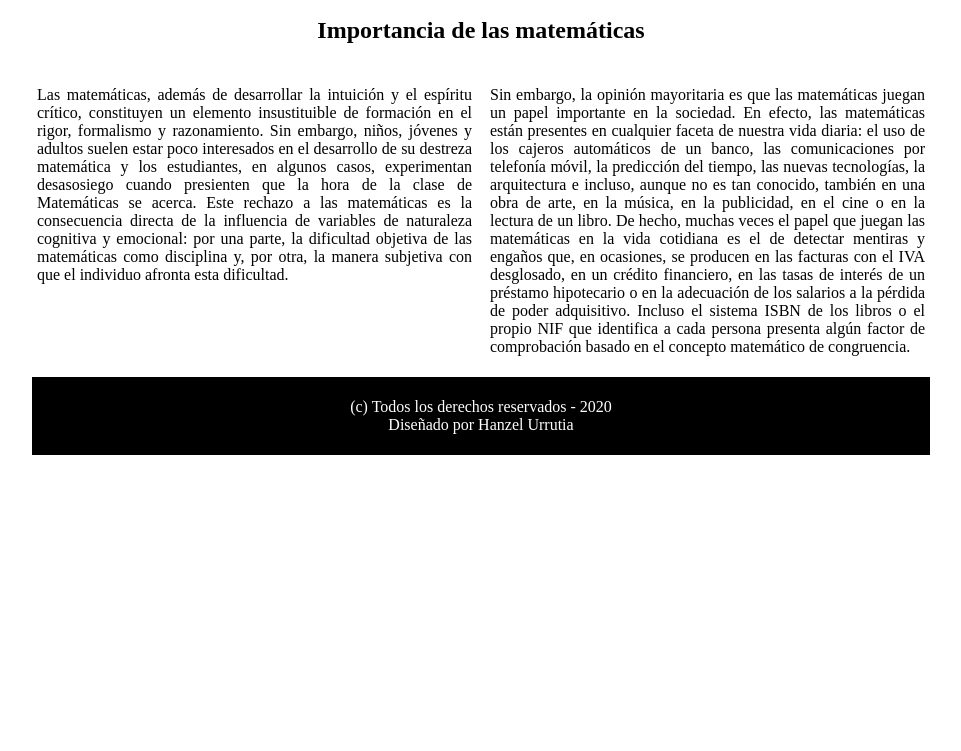
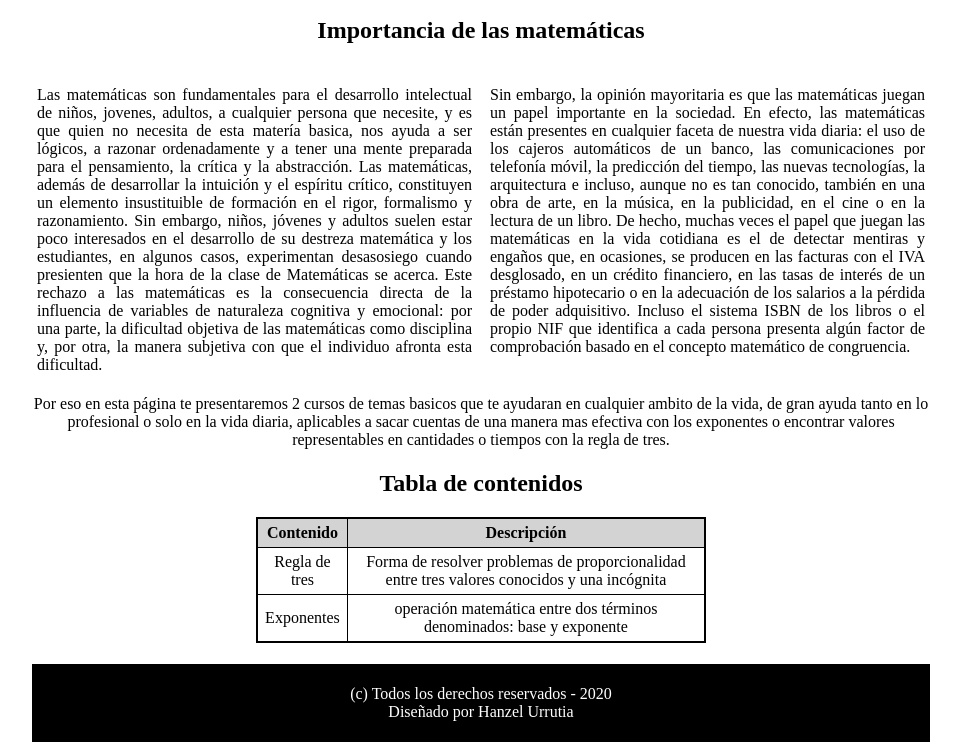
Before and after one commit to HanzelxD778/Matematicas, a plain HTML site: page index.html in a window 1280 px wide. Shown: the part 520-1271 px from the top of the page, without its empty margins (159-1120 px from the left). Before the commit the page ends 984 px from the top, so only its background shows below. Drawn offline with Linux system fonts and the light colour scheme.

Commit message:
agregando mejoras hata la tabla

```diff
--- a/css/index.css
+++ b/css/index.css
@@ -67,6 +67,12 @@ section p{
     text-align: justify;
 }
 
+#texto{
+    margin-top: 350px;
+    text-align: center;
+    border: 1px solid #fff;
+}
+
 #uno{
     width: 435px;
     height: 300px;
@@ -87,6 +93,23 @@ section p{
     text-align: center;
 }
 
+table{
+    margin: 0 auto;
+    border: 2px solid black;
+    border-collapse: collapse;
+    width: 50%;
+}
+
+th, td{
+    border: 1px solid black;
+    padding: 5px;
+    text-align: center;
+}
+
+th{
+    background-color: lightgray;
+}
+
 footer{
     color: #fff;
     text-align: center;
@@ -94,4 +117,5 @@ footer{
     padding: 5px;
     overflow: hidden;
     background: #000;
+    margin-top: 20px;
 }
--- a/index.html
+++ b/index.html
@@ -30,6 +30,9 @@
 
         <section id="uno">
             <p>
+                Las matemáticas son fundamentales para el desarrollo intelectual de niños, jovenes, adultos,
+                a cualquier persona que necesite, y es que quien no necesita de esta matería basica, nos ayuda a ser lógicos,
+                a razonar ordenadamente y a tener una mente preparada para el pensamiento, la crítica y la abstracción.
                 Las matemáticas, además de desarrollar la intuición y el espíritu crítico, constituyen
                 un elemento insustituible de formación en el rigor, formalismo y razonamiento. Sin
                 embargo, niños, jóvenes y adultos suelen estar poco interesados en el desarrollo de su
@@ -57,6 +60,32 @@
             </p>
         </section>
 
+        <p id="texto">
+            Por eso en esta página te presentaremos 2 cursos de temas basicos que te ayudaran en
+            cualquier ambito de la vida, de gran ayuda tanto en lo profesional o solo en la vida diaria,
+            aplicables a sacar cuentas de una manera mas efectiva con los exponentes o encontrar valores
+            representables en cantidades o tiempos con la regla de tres.
+        </p>
+
+        <h2>Tabla de contenidos</h2>
+
+        <table>
+            <tr>
+                <th>Contenido</th>
+                <th>Descripción</th>
+            </tr>
+
+            <tr>
+                <td>Regla de tres</td>
+                <td>Forma de resolver problemas de proporcionalidad entre tres valores conocidos y una incógnita</td>
+            </tr>
+
+            <tr>
+                <td>Exponentes</td>
+                <td>operación matemática entre dos términos denominados: base y exponente</td>
+            </tr>
+        </table>
+
         <footer>
             <p>
                 (c) Todos los derechos reservados - 2020 <br>
```
